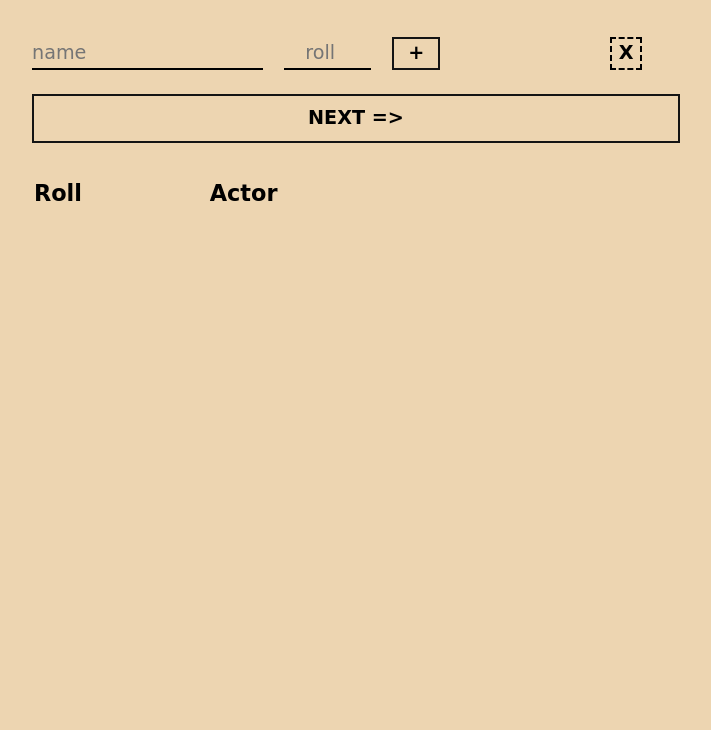
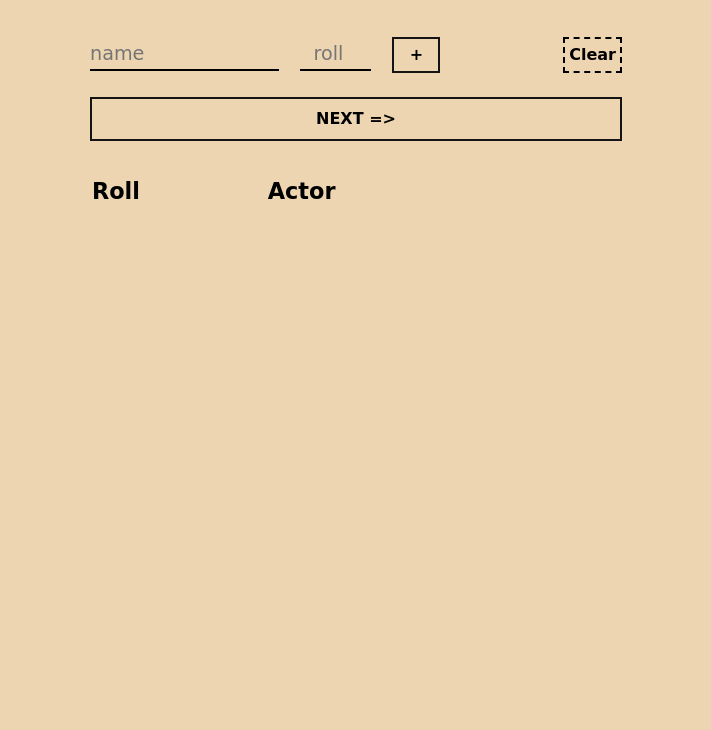
Before and after one commit to avspyros/game-turn-tracker, a plain HTML site: page index.html in a window 1280 px wide. Shown: the part 70-800 px from the top of the page, without its empty margins (284-995 px from the left). Drawn offline with Linux system fonts and the light colour scheme; a web font is replaced by a local one.

Commit message:
layout changes on form

```diff
--- a/index.html
+++ b/index.html
@@ -19,7 +19,7 @@
           <button id="add-inputs" class="btn add-btn">+</button>
         </form>
 
-        <button id="clear-entries" class="btn clr-btn t-top" data-tooltip="clear all">X</button>
+        <button id="clear-entries" class="btn clr-btn t-top" data-tooltip="clear all">Clear</button>
       </div>
 
       <button id="next-actor" class="btn next-btn">NEXT =></button>
--- a/style.css
+++ b/style.css
@@ -73,14 +73,16 @@ tbody td {
 }
 
 .container {
-  max-width: 680px;
+  max-width: 580px;
   margin: 0 auto;
-  padding: 1rem;
+  padding: 1rem 1.5rem;
 }
 
 .form-container {
   display: flex;
   align-items: baseline;
+  justify-content: space-between;
+  flex-wrap: no-wrap;
 }
 
 .input-field {
@@ -106,17 +108,19 @@ tbody td {
 .btn {
   display: inline-block;
   width: 2rem;
-  font-size: 120%;
   font-weight: bold;
   background-color: transparent;
   border: 2px solid #141414;
 }
 
 .add-btn {
+  padding: 0.25rem;
   width: 3rem;
 }
 
 .clr-btn {
+  padding: 0.25rem;
+  width: auto;
   border: 2px dashed;
 }
 
```
